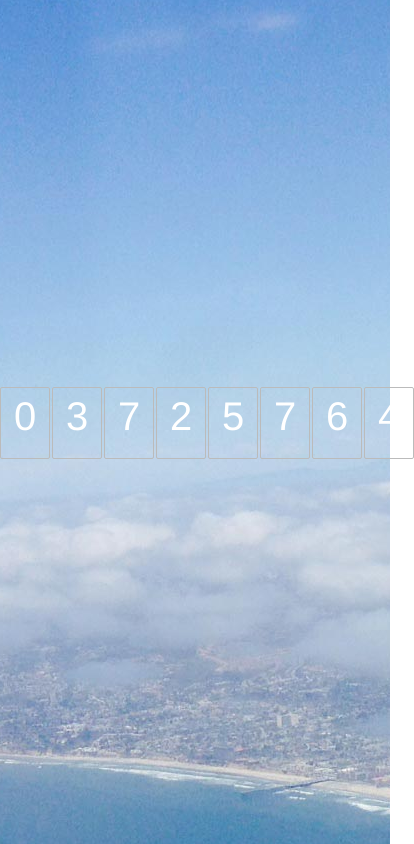
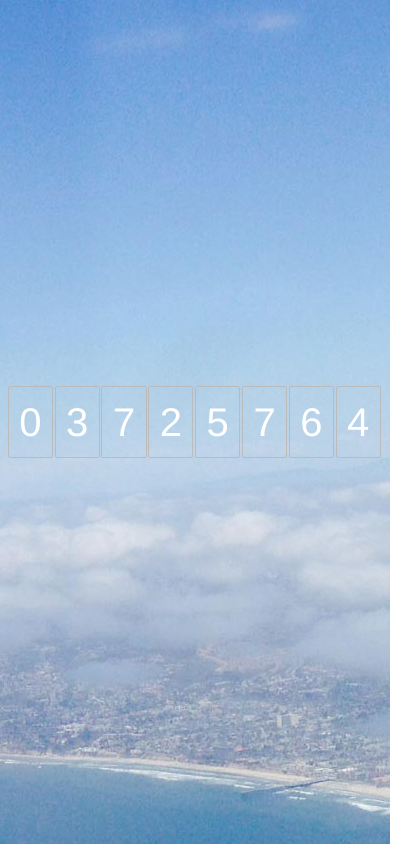
Before and after one commit to jacksgithub/clock, a plain HTML site: page index.html in a window 390 px wide. Shown: the whole page, 414 px wide, since content can reach past the window. Drawn offline with nearby package versions, Linux system fonts and the light colour scheme.

Commit message:
was too wide on iphone

```diff
--- a/clock.css
+++ b/clock.css
@@ -58,8 +58,9 @@ html {
 #clock-container {
 	/*position: relative;*/
 	/* http://www.smashingmagazine.com/2013/08/09/absolute-horizontal-vertical-centering-css/ */
-	width: 414px;
-	height: 70px;
+	width: 96%;
+	max-width: 414px;
+	height: 72px;
   position: absolute;
   top: 0;
   bottom: 0;
@@ -67,7 +68,6 @@ html {
   right: 0;
   margin: auto;
   text-align: center;
-
 	font-size: 3.5em;
 	text-align: center;
 	font-family: Helvetica, Arial, sans-serif;
@@ -77,12 +77,14 @@ html {
 	padding: 0px;
 }
 .digit {
-	width: 48px;
-    height: 58px;
+	width: 11.5%;
+	max-width: 48px;
+    line-height: 58px;
     padding: 6px 0px;
     display: block;
 	float: left;
 	margin: 0px 2px 0px 0px;
+	margin-right: 0.48%;
 	border: 1px solid #bbb;
 	-webkit-border-radius: 2px;
 	-moz-border-radius: 2px;
@@ -90,11 +92,8 @@ html {
 	background: none;
 	color: #fff;
 }
-.digit:first-child {
-	margin-left: 0px;
-}
 .digit:last-child {
-	margin-right: 0px;
+	margin-right: 0;
 }
 #line {
 	height: 1px;
@@ -117,5 +116,7 @@ html {
 	#clock-container {font-size: 4em;}
 }
 @media screen and (min-width: 640px) {
-	#clock-container {font-size: 5em;}
+	#clock-container {
+		font-size: 5em;
+	}
 }
--- a/index.html
+++ b/index.html
@@ -3,14 +3,14 @@
   <head>
     <meta charset="utf-8">
     <meta http-equiv="X-UA-Compatible" content="IE=edge">
-    <meta name="viewport" content="width=device-width, initial-scale=1">
+    <meta name="viewport" content="width=device-width, initial-scale=1, maximum-scale=1">
   <meta name="description" content="Tom">
   <meta name="author" content="Tom">
 
   <title>Tom</title>
 
   <link rel="stylesheet" href="normalize.css">
-  <link rel="stylesheet" href="clock.css?v=1.0">
+  <link rel="stylesheet" href="clock.css?v=1.1">
   <!--[if lt IE 9]>
   	<script src="http://html5shiv.googlecode.com/svn/trunk/html5.js"></script>
   <![endif]-->
```
